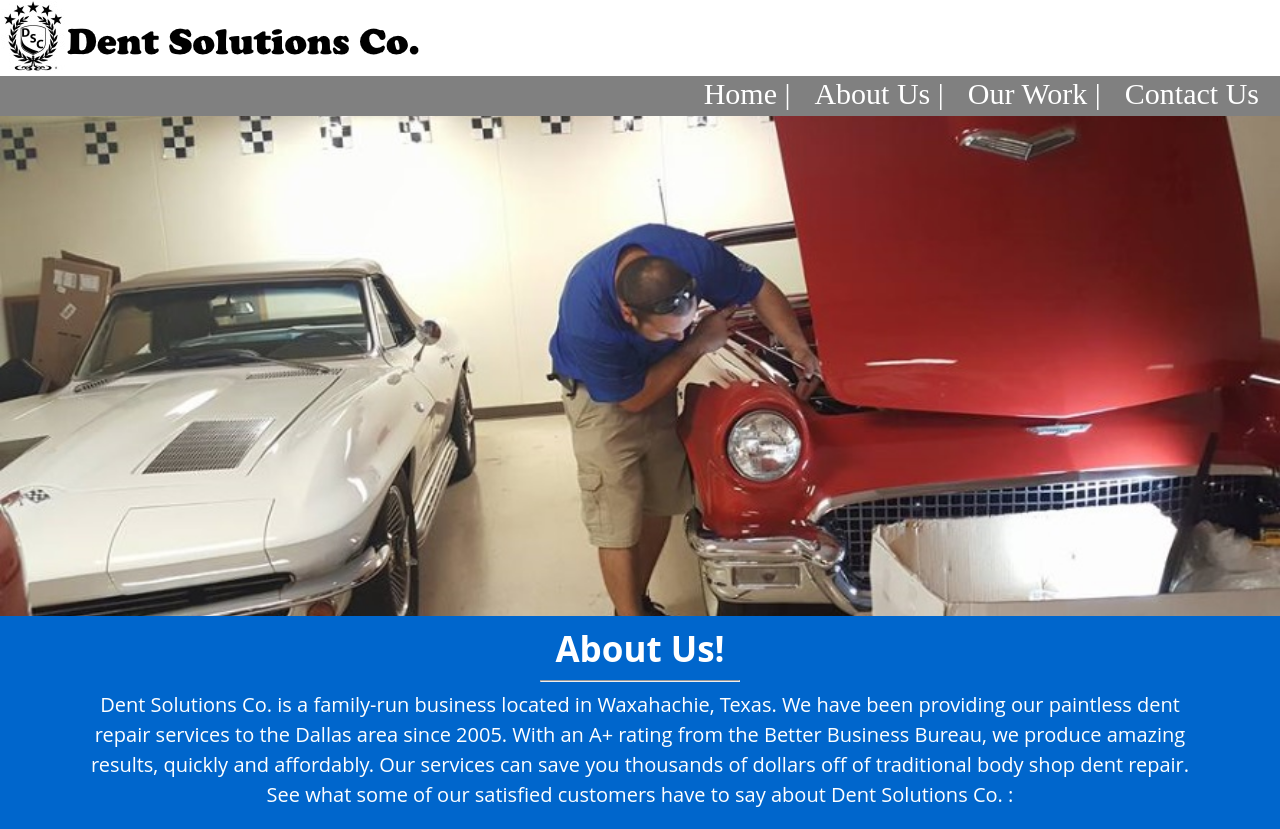
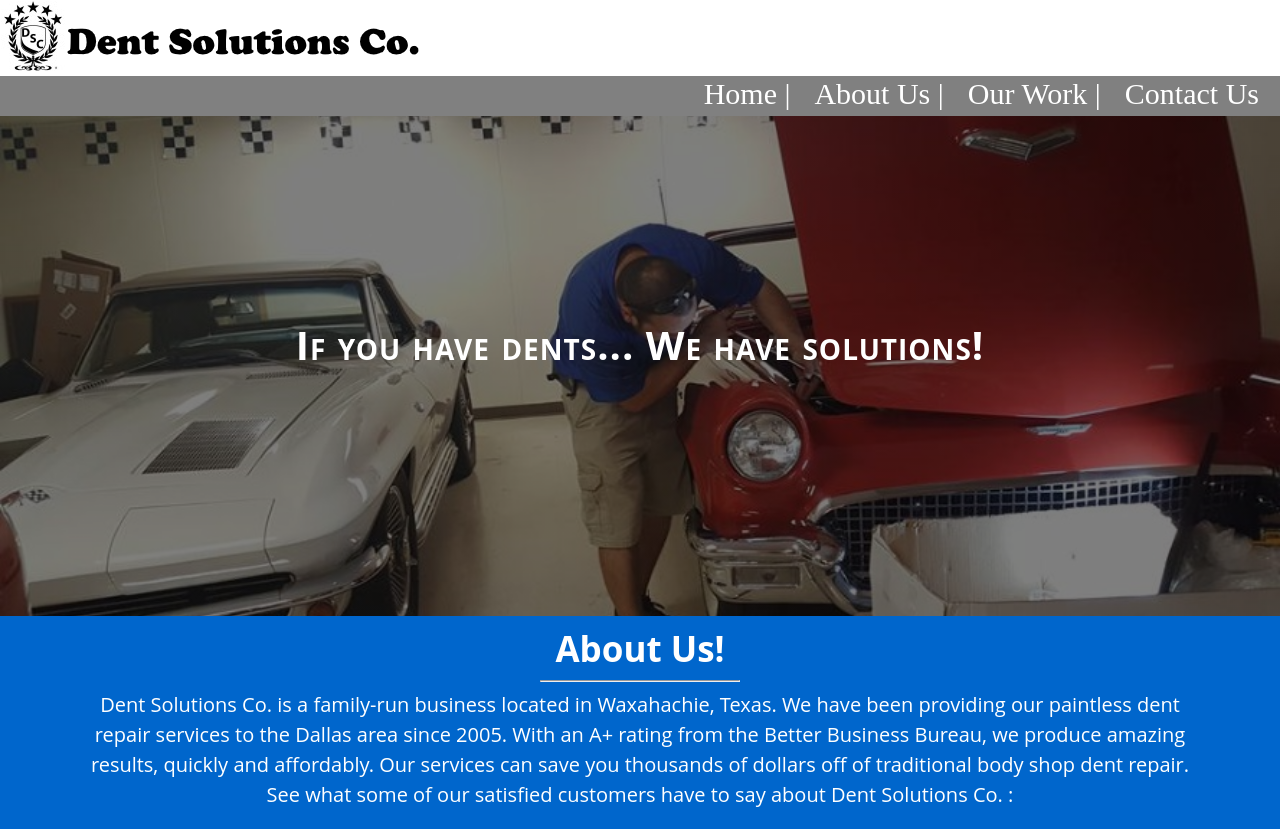
Before and after one commit to DamonFoster/DentSolutionsCo, a PHP site: page /about.html in a window 1280 px wide. Shown: the top 829 px of the page. Run offline with PHP 8.4, Linux system fonts and the light colour scheme.

Commit message:
darkened pic, added catch phrase

```diff
--- a/about.html
+++ b/about.html
@@ -22,7 +22,15 @@
 
 		</div>
 
-		<section id="aboutPic"></section>
+		<section id="aboutPic">
+
+			<div>
+
+				<h1 class="PDR">If you have dents... We have solutions!</h1>
+
+			</div>
+
+		</section>
 
 		<section id="about">
 
--- a/style.css
+++ b/style.css
@@ -77,15 +77,28 @@ a:hover {
     -o-background-size: cover;
 }
 
+.nav {
+}
+
 #aboutPic {
 	height: 500px;
 	margin:0;
 	padding: 1px;
-	background: url(./assets/img/joshWork.jpg) no-repeat center center scroll;
+	background: linear-gradient( rgba(0, 0, 0, 0.5), rgba(0, 0, 0, 0.5) ), url(./assets/img/joshWork.jpg) no-repeat center center scroll;
     -webkit-background-size: cover;
     -moz-background-size: cover;
     background-size: cover;
     -o-background-size: cover;
+}
+
+.PDR {
+	color: white;
+	font-size: 40px;
+	font-family: "Open Sans", sans-serif;
+	font-variant: small-caps;
+	text-align: center;
+	margin-top: 200px;
+	letter-spacing: 1px;
 }
 
 #about {
```
